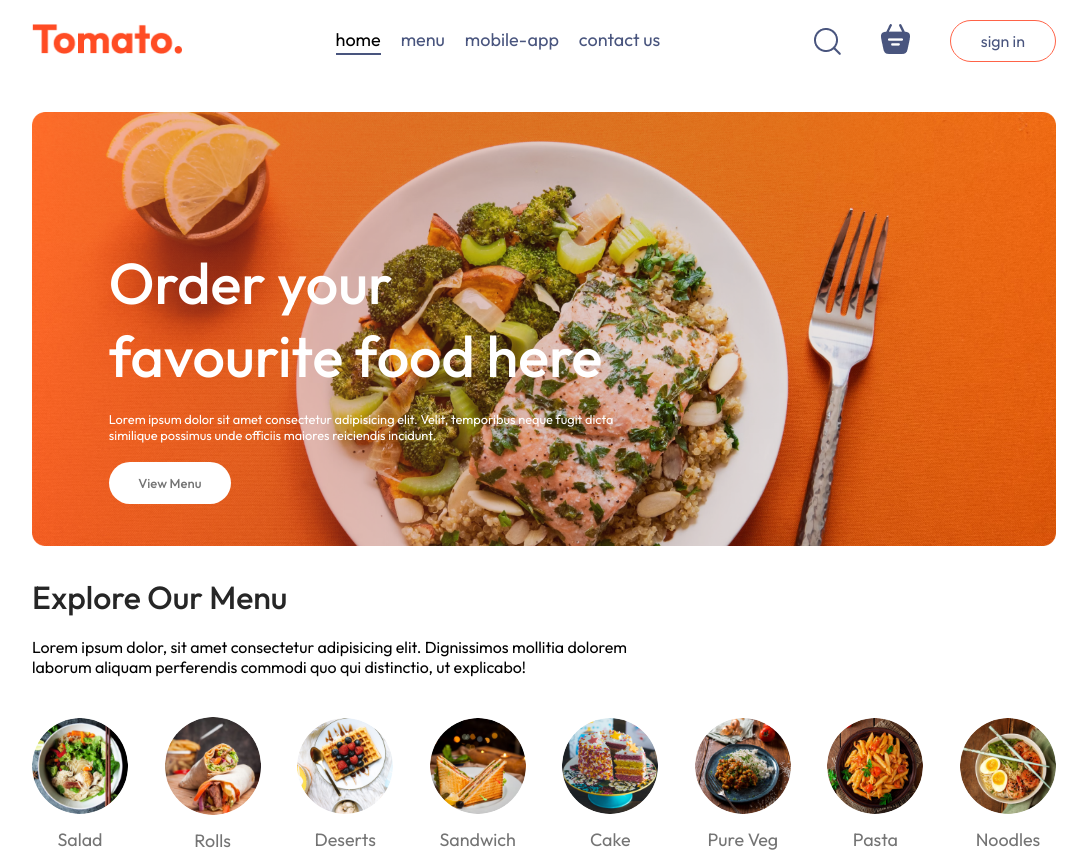
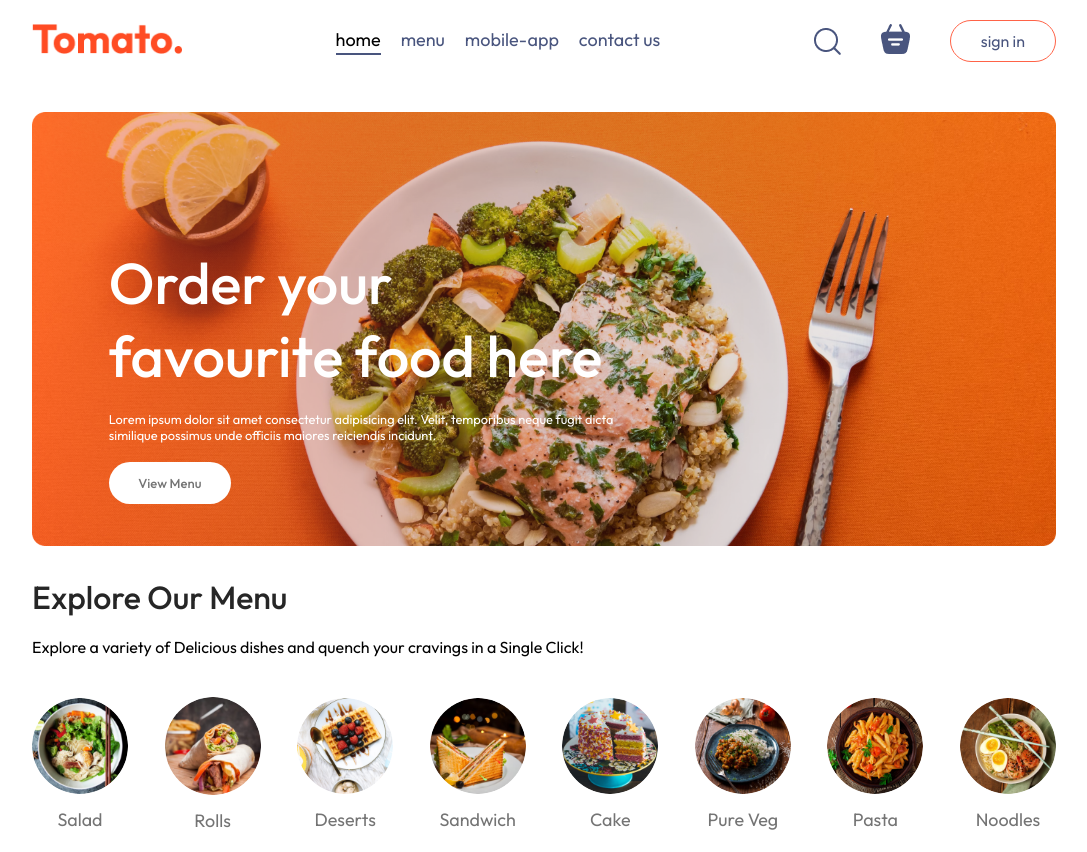
Before and after one commit to Shivang74/Ahaar, a React (Vite) app: page / in a window 1280 px wide. Shown: the top 852 px of the page, without its empty margins (96-1183 px from the left). Built offline with nearby package versions, Linux system fonts and the light colour scheme.

Commit message:
Update ExploreMenu.jsx

```diff
--- a/src/components/ExploreMenu/ExploreMenu.jsx
+++ b/src/components/ExploreMenu/ExploreMenu.jsx
@@ -5,7 +5,7 @@ const ExploreMenu = ({category,setCategory}) => {
   return (
     <div className='explore-menu' id='explore-menu'>
       <h1>Explore Our Menu</h1>
-      <p className='explore-menu-text'>Lorem ipsum dolor, sit amet consectetur adipisicing elit. Dignissimos mollitia dolorem laborum aliquam perferendis commodi quo qui distinctio, ut explicabo!</p>
+      <p className='explore-menu-text'>Explore a variety of Delicious dishes and quench your cravings in a Single Click!</p>
       <div className="explore-menu-list">
         {menu_list.map((item,index)=>{
             return (
```
